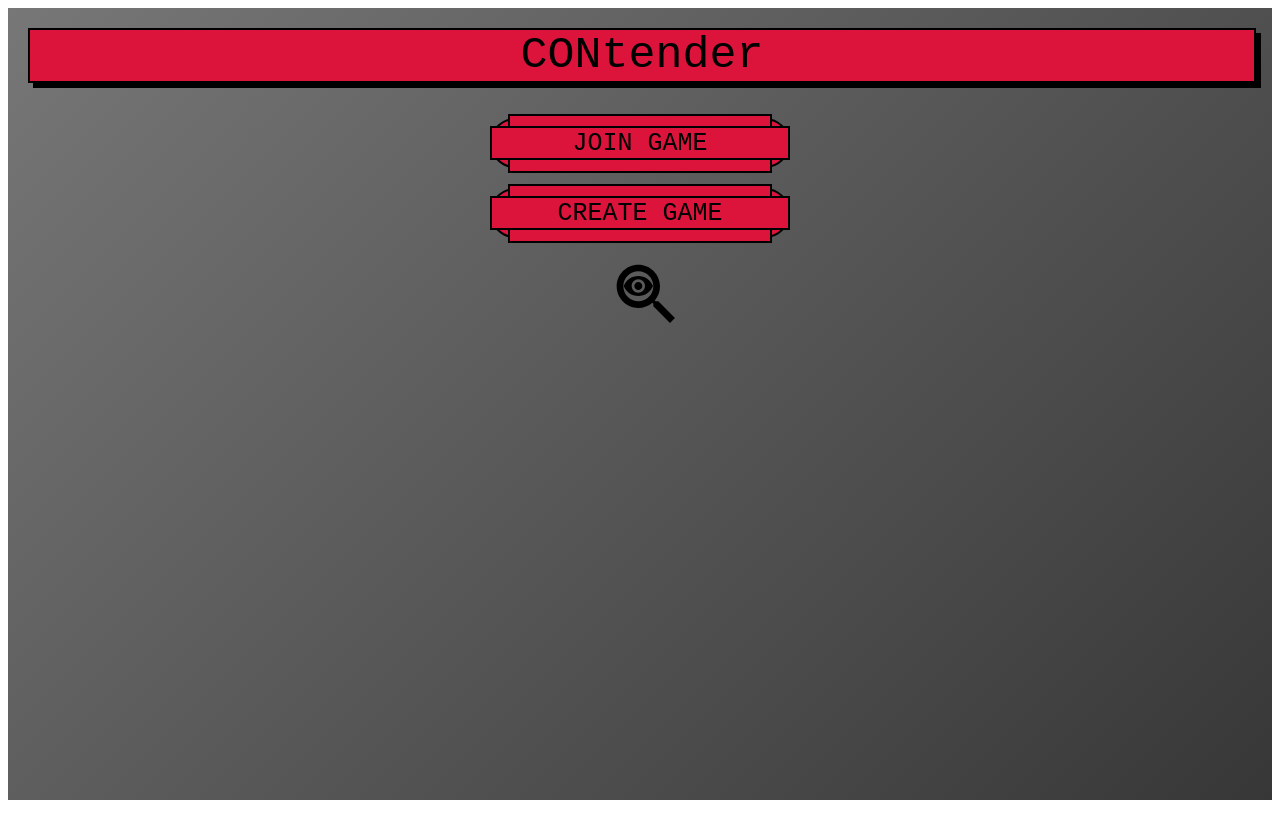
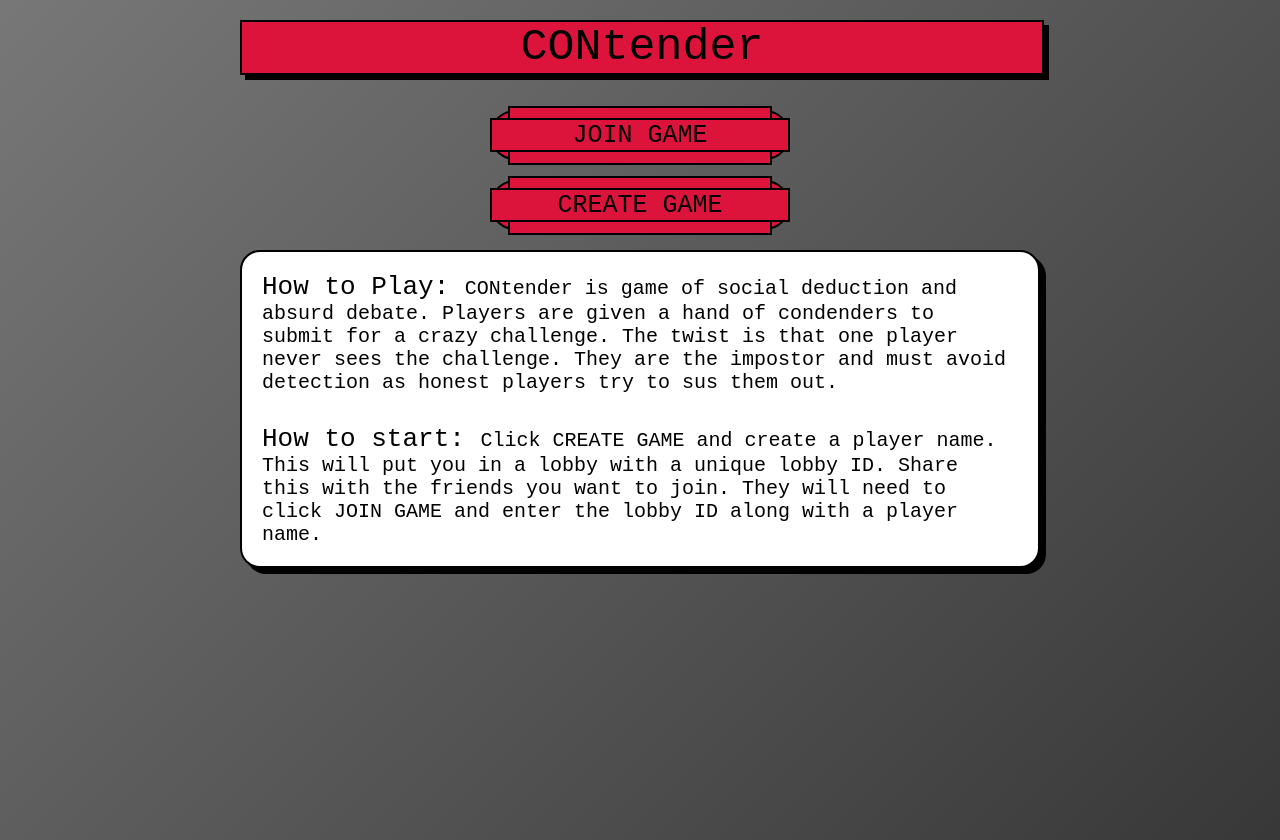
Before and after one commit to ScottHouser/CONtender-front-end, a React (Create React App) app: page /gameBoard in a window 1280 px wide. Before the commit the page ends 808 px from the top, so only its background shows below. Built offline with nearby package versions, Linux system fonts and the light colour scheme; no server answers.

Commit message:
project ui updates

```diff
--- a/public/index.html
+++ b/public/index.html
@@ -20,7 +20,7 @@
     <style>
       body {
         font-family: 'Tangerine', serif;
-        font-size: 48px;
+        margin: 0px !important;
       }
     </style>
     <!--
--- a/src/App.css
+++ b/src/App.css
@@ -1,15 +1,26 @@
 .Container {
   display: flex;
   flex-direction: column;
+  align-items: center;
   font-family: 'Fira Sans';
   background-color: whitesmoke;
   padding: 20px;
   background: linear-gradient(-45deg,  black,  white);
 	background-size: 400% 400%;
 	animation: gradient 20s ease infinite;
-  min-height: 94vh;
+  min-height: 100vh;
   font-family: monospace;
+}
 
+.gradient-text {
+  /* background: linear-gradient(0deg,  black,  white);
+  animation: gradient2 20s ease infinite;
+  background: -webkit-linear-gradient(#eee, #333);
+  -webkit-background-clip: text;
+  -webkit-text-fill-color: transparent; */
+  color: black;
+
+  /* animation: color-change 20s infinite; */
 }
 
 .full-width-centered {
@@ -18,6 +29,19 @@
   align-items: center;
   justify-content: center;
   width: 100%;
+}
+
+/* p {
+  animation: color-change 20s infinite;
+} */
+
+@keyframes color-change {
+  0% { color: black; }
+  22% { color: black; }
+  23% { color: white }
+  72% { color: white; }
+  73% { color: black }
+  100% { color: black; }
 }
 
 @keyframes gradient {
@@ -29,6 +53,17 @@
 	}
 	100% {
 		background-position: 0% 50%;
+	}
+}
+@keyframes gradient2 {
+	0% {
+		background-position: 0% 10%;
+	}
+	50% {
+		background-position: 100% 90%;
+	}
+	100% {
+		background-position: 0% 10%;
 	}
 }
 
@@ -261,6 +296,13 @@
   padding-right: 10px;
   border: 2px solid black;
   box-shadow: 5px 5px black;
+  width: 100%;
+  max-width: 850px;
+}
+
+.max-width-container {
+  max-width: 800px;
+  width: 100%;
 }
 
 .player-in-lobby-row {
@@ -275,6 +317,21 @@
   border-radius: 20px;
   background-color: white;
   animation: loader .5s normal forwards ease-in-out;
+  max-width: 700px;
+  width: 100%;
+}
+
+.with-hover{
+  background-color: white !important;
+}
+
+.with-grey {
+  background-color: #D3D3D3 !important;
+}
+
+.with-hover:hover {
+  background-color: #4CAF50 !important;
+  border-color: white;
 }
 
 @keyframes loader {
@@ -324,6 +381,20 @@
   box-shadow: 6px 6px black;
 }
 
+.white-rounded-background-title {
+  margin-top: 20px;
+  display: flex;
+  flex-direction: column;
+  align-items: flex-start;
+  /* background: linear-gradient(-45deg,  white,  black); */
+  background-color: white;
+  border-radius: 20px;
+  padding: 20px;
+  margin-bottom: 10px;
+  border: 2px solid black;
+  box-shadow: 6px 6px black;
+}
+
 .selected-contender {
   background-color: #4CAF50;
 }
@@ -333,7 +404,6 @@
 }
 
 .app-button {
-  min-width: 60px;
   margin-top: 10px;
   color: white;
   font-size: 20px;
--- a/src/App.js
+++ b/src/App.js
@@ -30,13 +30,14 @@ function App({...props}) {
   return (
 
     <div className={'Container'}>
+      <div className='max-width-container'>
       <div className='title-container'>
         <p className='title'>{'CONtender'}</p>
       </div>
       <div className='full-width-centered'>
         <button id='btn1' onClick={joinGame} className={'btn'}>JOIN GAME</button>
         <button onClick={createGame} className={'btn'}>CREATE GAME</button>
-      <svg  focusable="false" aria-hidden="true" viewBox="0 0 24 24" data-testid="SearchIcon" width="100" height="100">
+      {/* <svg style={{marginTop:'20px'}} focusable="false" aria-hidden="true" viewBox="0 0 24 24" data-testid="SearchIcon" width="100" height="100">
         <g transform="scale(.8) translate(5,5)">
           <path d="M15.5 14h-.79l-.28-.27C15.41 12.59 16 11.11 16 9.5 16 5.91 13.09 3 9.5 3S3 5.91 3 9.5 5.91 16 9.5 16c1.61 0 3.09-.59 4.23-1.57l.27.28v.79l5 4.99L20.49 19l-4.99-5zm-6 0C7.01 14 5 11.99 5 9.5S7.01 5 9.5 5 14 7.01 14 9.5 11.99 14 9.5 14z">
             <animateTransform attributeName="transform"
@@ -51,7 +52,19 @@ function App({...props}) {
             <path transform="scale(.4) translate(11.75,11.5)" d="M12 4.5C7 4.5 2.73 7.61 1 12c1.73 4.39 6 7.5 11 7.5s9.27-3.11 11-7.5c-1.73-4.39-6-7.5-11-7.5zM12 17c-2.76 0-5-2.24-5-5s2.24-5 5-5 5 2.24 5 5-2.24 5-5 5zm0-8c-1.66 0-3 1.34-3 3s1.34 3 3 3 3-1.34 3-3-1.34-3-3-3z">
           </path>
         </g>
-      </svg>
+      </svg> */}
+
+      </div>
+      <div className='white-rounded-background-title'>
+      <span>
+        <span className='gradient-text' style={{fontSize:'26px'}}>{'How to Play: '}</span>
+        <span className='gradient-text' style={{fontSize:'20px'}}>{'CONtender is game of social deduction and absurd debate. Players are given a hand of condenders to submit for a crazy challenge. The twist is that one player never sees the challenge. They are the impostor and must avoid detection as honest players try to sus them out.'}</span>
+      </span>
+      <span style={{marginTop:'30px'}}>
+        <span className='gradient-text' style={{fontSize:'26px'}}>{'How to start: '}</span>
+        <span className='gradient-text' style={{fontSize:'20px'}}>{'Click CREATE GAME and create a player name. This will put you in a lobby with a unique lobby ID. Share this with the friends you want to join. They will need to click JOIN GAME and enter the lobby ID along with a player name.'}</span>
+      </span>
+      </div>
       </div>
     </div>
   );
--- a/src/routes/existingGame.jsx
+++ b/src/routes/existingGame.jsx
@@ -56,14 +56,16 @@ export default function ExistingGame({...props}) {
 
   return (
     <div className={'Container'}>
+      <div className='max-width-container'>
         <div className='title-container'>
           <p className='title'>{'CONtender'}</p>
         </div>
         <div className='full-width-centered'>
-        <input onChange={ e =>{setUserName(e.target.value)}} placeholder='PLAYER NAME' className="existing-game-input-text" type="text" maxLength="20"/>
+          <input onChange={ e =>{setUserName(e.target.value)}} placeholder='PLAYER NAME' className="existing-game-input-text" type="text" maxLength="15"/>
           <input onChange={ e =>{setLobbyId(e.target.value)}} placeholder='Lobby Code' className="existing-game-input-text" type="text" maxLength="4" style={{textTransform:'uppercase'}}/>
             {returnJoinGameButton()}
         </div>
       </div>
+    </div>
   );
 }
--- a/src/routes/gameBoard.jsx
+++ b/src/routes/gameBoard.jsx
@@ -164,12 +164,28 @@ export default function GameBoard({...props}) {
     }
 
     answersArray.sort((a, b) => (a.playerName > b.playerName) ? 1 : -1)
+    console.log(answersArray);
 
     let playerAnswersDisplay = answersArray.map(item => {
 
+      let onClick = () => {};
+      let outterStyle = 'player-in-lobby-row';
+      let canSubmitVoteForImpostor = gameState && gameState.stageOfTheGame > 1 && !votedForImpostor;
+
+
+      if(canSubmitVoteForImpostor){
+        if(item.playerId !== reduxId.id){
+          onClick = () => {submitVoteForImpostor(item.playerId)}
+          outterStyle = 'player-in-lobby-row with-hover'
+        }else{
+          outterStyle = 'player-in-lobby-row with-grey'
+        }
+
+      }
+
       return (
         <>
-          <div className='player-in-lobby-row' >
+          <div className={outterStyle} onClick={onClick}>
             <div style={{flex:1, display:'flex', flexDirection:'row',alignItems:'center'}}>
               <div style={{width:'40px', height:'40px', backgroundColor:'crimson',borderRadius:'90px',margin:'6px'}}></div>
                 <p style={{fontSize:20, margin:'0px'}}>{item.playerName}</p>
@@ -265,7 +281,7 @@ export default function GameBoard({...props}) {
     }
   }
 
-  const voteForImpostor = () => {
+  const voteForImpostor = () => { //here for impostor vote
 
     if(gameState && gameState.directionsToPlayersTakeAction){
       return(
@@ -292,8 +308,16 @@ export default function GameBoard({...props}) {
     }
   }
 
-  const questionsOver = () => {
+  const questionsOver = () => {//gameState.votesForImpostor.length === gameState.players.length
     if(gameState && gameState.stageOfTheGame > 1){
+      return(true)
+      }else{
+        return(false)
+    }
+  }
+
+  const questionsAndVotingOver = () => {
+    if(gameState && gameState.stageOfTheGame > 1 && gameState.votesForImpostor.length === gameState.players.length){
       return(true)
       }else{
         return(false)
@@ -355,7 +379,6 @@ export default function GameBoard({...props}) {
         }
       })
       //calulate most common item in impostor votes
-      console.log(gameState.votesForImpostor)
       gameState.votesForImpostor.forEach((item, index)=>{//remove this layer
         let ItemInquestion = item
         let occurances = 0
@@ -371,7 +394,6 @@ export default function GameBoard({...props}) {
       })
 
       if(numberOfTimes/gameState.players.length <= .5){
-        console.log(numberOfTimes/gameState.players.length)
         winningPlayers.push(gameState?.impostorId)
       }
       else if(numberOfTimes/gameState.players.length > .5){
@@ -413,12 +435,13 @@ export default function GameBoard({...props}) {
 
   return (
     <div className={'Container'}>
+      <div className='max-width-container'>
 
       <div className='title-container'>
         {returnHeaderText()}
       </div>
 
-      {impostorVoteContainer()}
+      {/* {impostorVoteContainer()} */}
       {returnWinner()}
 
       {!questionsOver() && hasPlayerSubmittedAnswer() &&
@@ -439,11 +462,11 @@ export default function GameBoard({...props}) {
       }
 
 
-      <div className='lobby-roster-container'>
+      <div className='full-width-centered'>
         {returnPlayersAndAnswers(1)}
       </div>
 
-      {amITheHost() && hasPlayerSubmittedAnswer() && questionsOver() &&
+      {amITheHost() && hasPlayerSubmittedAnswer() && questionsAndVotingOver() &&
         <div className='full-width-centered'>
           <button
             className='app-button unselected-contender'
@@ -453,7 +476,7 @@ export default function GameBoard({...props}) {
           </button>
         </div>
       }
-
+    </div>
     </div>
   );
 }
--- a/src/routes/preGameLobby.js
+++ b/src/routes/preGameLobby.js
@@ -42,7 +42,7 @@ export default function PreGameLobby({...props}) {
 
     }, []);
 
-    function handleClick3(userName, userId) {
+    function makeALobby(userName, userId) {
         if(userName !== ''){
             props.client.send(JSON.stringify({
             type: "makeNewLobby",
@@ -54,7 +54,7 @@ export default function PreGameLobby({...props}) {
         }
     }
 
-    function handleClick1() {
+    function startGame() {
         if(userName && lobbyId){
             props.client.send(JSON.stringify({
                 type: "startTheGame",
@@ -89,16 +89,6 @@ export default function PreGameLobby({...props}) {
         }
     }
 
-
-
-    function testRedux()  {
-
-        dispatch({type:'ADD_USER_ID',payload:'test'})
-
-        console.log(reduxId)
-
-    }
-
     const returnPlayersInQueue = (array) =>{
         if(!array){
             return(
@@ -129,8 +119,8 @@ export default function PreGameLobby({...props}) {
         if(!reduxId.lobbyId){
             return(
                 <>
-                    <input onChange={ e =>{setUserName(e.target.value)}} placeholder='Player Name' className="existing-game-input-text" type="text"/>
-                    <button onClick={()=>{handleClick3(userName, userId)}} className={'btn'}>CREATE LOBBY</button>
+                    <input onChange={ e =>{setUserName(e.target.value)}} placeholder='Player Name' className="existing-game-input-text" type="text" maxLength="15"/>
+                    <button onClick={()=>{makeALobby(userName, userId)}} className={'btn'}>CREATE LOBBY</button>
                 </>
             )
         }
@@ -173,7 +163,7 @@ export default function PreGameLobby({...props}) {
                 </div>
                 <div style={{flex:1, fontSize:20, display:'flex', alignItems:'center', justifyContent:'flex-end'}}>
                     {AmITheHost() &&
-                        <button style={{marginBottom:'20px'}} onClick={handleClick1} className={'btn'}>START GAME</button>
+                        <button style={{marginBottom:'20px'}} onClick={startGame} className={'btn'}>START GAME</button>
                     }
                 </div>
             </div>
@@ -181,13 +171,9 @@ export default function PreGameLobby({...props}) {
        }
     }
 
-    const reduxTest = ()=>{
-        console.log(reduxId)
-    }
-
-
     return (
         <div className={'Container'}>
+            <div className='max-width-container'>
              <div className='title-container'>
                 <p className='title'>{'CONtender'}</p>
             </div>
@@ -202,10 +188,11 @@ export default function PreGameLobby({...props}) {
 
             <div className='lobby-roster-container'>
                 {returnPlayersHeader()}
-
-                {returnPlayersInQueue(gameState.players)}
+                <div className='full-width-centered'>
+                    {returnPlayersInQueue(gameState.players)}
+                </div>
             </div>
-
+            </div>
         </div>
     );
 }
```
Lines whose indentation alone changed are shown as unchanged.
